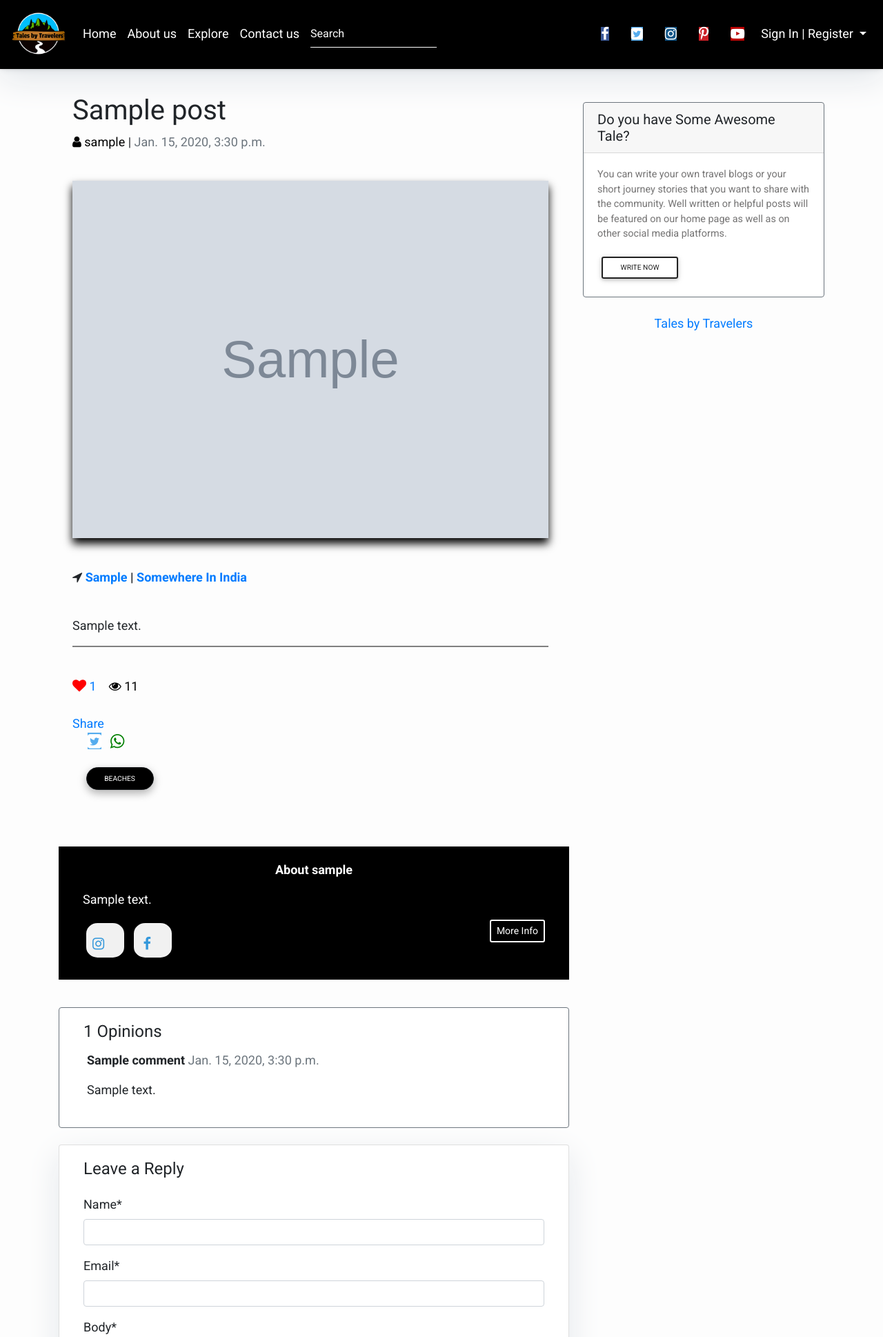
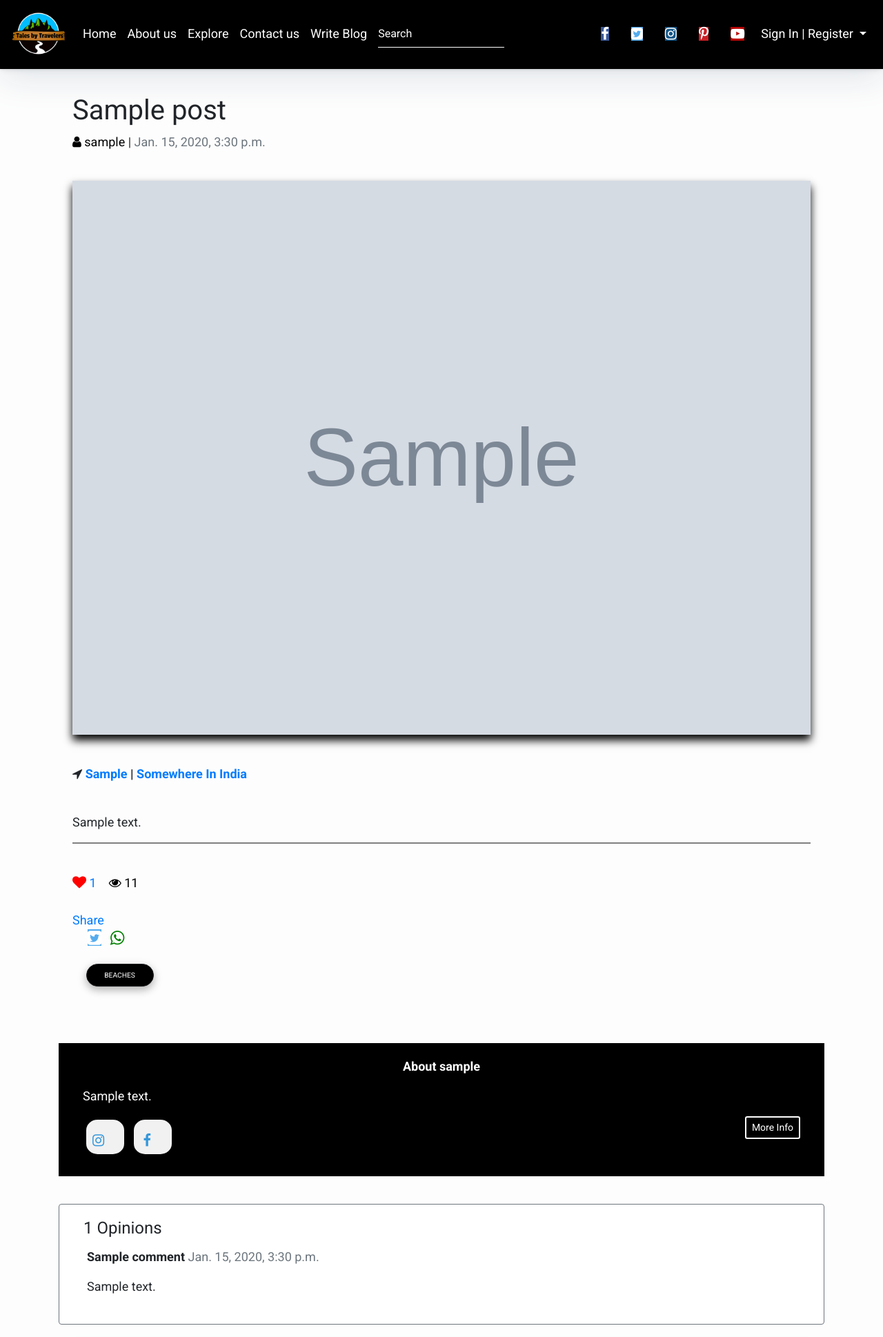
Before and after one commit to mayankchauhan96/Travel-Blogging-website, a Django app: a page that uses templates/base.html in a window 1280 px wide. Shown: the top 1938 px of the page at 69% size. Run offline with Django 3.2, Linux system fonts and the light colour scheme; tables that the repository leaves empty hold one stand-in row (values such as "Sample post"); grey boxes marked "Sample" are stand-in pictures; some libraries are stand-ins or nearby versions.

Commit message:
post detail UI

```diff
--- a/templates/base.html
+++ b/templates/base.html
@@ -219,6 +219,9 @@
                     <li class="nav-item">
                         <a class="nav-link" href="{% url 'blog:contact_us' %}">Contact us</a>
                     </li>
+                    <li class="nav-item">
+                        <a class="nav-link" href="{% url 'blog:blog_form' %}">Write Blog</a>
+                    </li>
                     <form class="form-inline" action="/search" method= "get">
                         <div class="md-form my-0">
                         <input name ="query" id="query" class="form-control mr-sm-2" type="text" placeholder="Search" aria-label="Search">
--- a/templates/post_detail.html
+++ b/templates/post_detail.html
@@ -162,7 +162,7 @@ a:active {
   <div class="overlay"></div>
   <div class="container">
       <div class="row">
-          <div class=" col-md-8 col-md-10 mx-auto">
+          <div class=" col-md-12 col-md-10 mx-auto">
               <div class="site-heading">
                   <!-- <h3 class=" site-heading my-4 mt-3 text-white"> {{ post.title }} </h3> -->
               </div>
@@ -173,7 +173,7 @@ a:active {
 <a id="back-to-top" href="#" class="btn btn-dark btn-sm  back-to-top" role="button"><i class="fa fa-chevron-up"></i></a>
 <div class="container">
   <div class="row">
-    <div class="col-md-8  mb-4  mt-3 left  top">
+    <div class="col-md-12  mb-4  mt-3 left  top">
       <div class="card-body">
         <h1>{% block title %} {{ post.title }} {% endblock title %}</h1>
         <a class="black-text pb-2 pt-1" target="_blank" ><i class="fa fa-user"></i> <a class="black-text pb-2 pt-1" data-html="true" data-toggle="popover" data-placement="right" target="_blank" title="" data-style="mypops" id="Pops" data-content="Bio: {{ post.author.profile.bio }} <br> Website: <a href='{{ post.author.profile.Website }}' title='click here to visit website'>{{ post.author.profile.Website }} </a>" href= "{% url 'blog:get_user_profile' post.author.id %}">{{ post.author }}</a>  | <span class="text-muted">{{ post.created_on}} </span></a> <br>
@@ -243,7 +243,6 @@ a:active {
 
       </div>
     </div>
-    {% block sidebar %} {% include 'sidebar.html' %} {% endblock sidebar %}
   </div>
 </div>
 
@@ -251,7 +250,7 @@ a:active {
     <div class="container" >
       <div class="container" >
         <div class="row ">
-    <div class="col-md-8 card-dark mb-3 mb-4  mt-3 " id="broad">
+    <div class="col-md-12 card-dark mb-3 mb-4  mt-3 " id="broad">
       <div class="card-body">
         <center><strong class="text-white"> About {{ post.author}} </strong></center>
         <p></p>
@@ -282,7 +281,7 @@ a:active {
     </div>
   </div>
 </div>
-<div class="col-md-8 card border-secondary mb-3 mb-4  mt-3 ">
+<div class="col-md-12 card border-secondary mb-3 mb-4  mt-3 ">
   <div class="card-body">
 
     <!-- comments -->
@@ -301,7 +300,7 @@ a:active {
     {% endfor %}
   </div>
 </div>
-<div class="col-md-8 card mb-4  mt-3 ">
+<div class="col-md-12 card mb-4  mt-3 ">
   <div class="card-body">
     {% if new_comment %}
     <div class="alert alert-success" role="alert">
@@ -331,7 +330,7 @@ a:active {
 <strong class="black-text" style="margin-top: 10px; margin-left: 5px;">Also Read</strong>
 
 <div class="row ">
-  <div class="col-md-8 mb-4 mt-3">
+  <div class="col-md-12 mb-4 mt-3">
       <div class="card-deck">
       {% for post in other_posts|slice:"1:4" %}
       <div class="card" id="smallcards" style="box-shadow: none; border: black;">
@@ -353,7 +352,7 @@ a:active {
       {% endfor %}
       </div>
   </div>
-  <div class="col-md-8 mb-4 mt-3">
+  <div class="col-md-12 mb-4 mt-3">
       <div class="card-deck">
       {% for post in other_posts|slice:"4:7" %}
       <div class="card" id="smallcards" style="box-shadow: none; border: black;">
```
